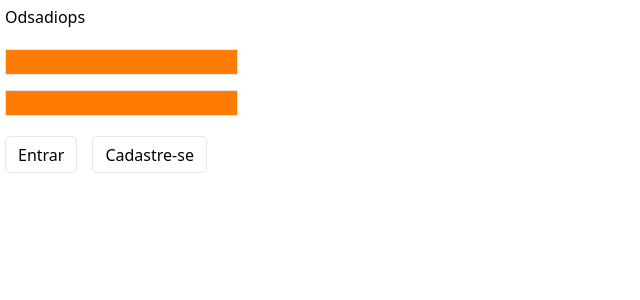
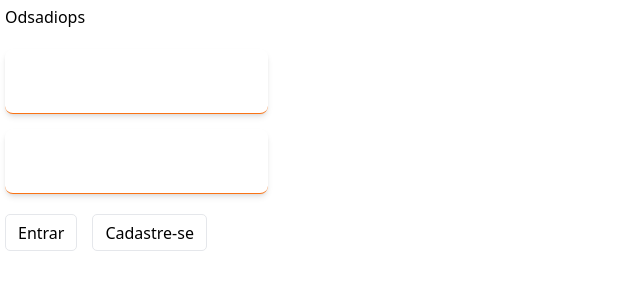
Before and after one commit to JonathanFerreirar/desInvest, a JavaScript app: page /home in a window 1280 px wide. Shown: the top 300 px of the page, without its empty margins (0-640 px from the left). Built offline with nearby package versions, Linux system fonts and the light colour scheme.

Commit message:
refactor: input component

```diff
--- a/src/components/input/Input.css
+++ /dev/null
@@ -1,3 +0,0 @@
-.noShowUp {
-    display: none;
-  }
--- a/src/components/input/Input.js
+++ b/src/components/input/Input.js
@@ -1,5 +1,10 @@
-import "./Input.css";
+import { cn } from "../../lib/util";
 
-export const Input = ({ nome }) => {
-  return <input className={`border bg-button ${nome}`} />;
+export const Input = ({ className, ...props }) => {
+  const classes = cn(
+    "rounded-lg border-b px-4 py-5 placeholder:text-secondary-500 border-orange-500 bg-white shadow-md",
+    className,
+  );
+
+  return <input className={classes} {...props} />;
 };
```
